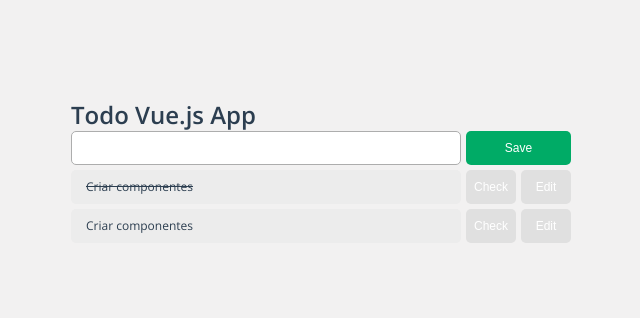
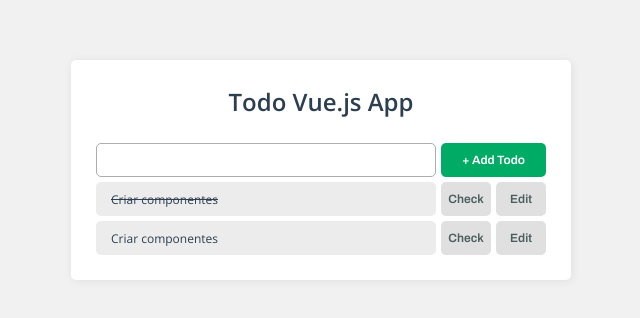
Before and after one commit to lucasdanielgeo/todo-app-vue, a Vue app: page / in a window 1280 px wide. Shown: the part 230-548 px from the top of the page, without its empty margins (319-959 px from the left). Built offline with nearby package versions, Linux system fonts and the light colour scheme.

Commit message:
feat: add some new styles

```diff
--- a/src/components/Button.vue
+++ b/src/components/Button.vue
@@ -26,8 +26,9 @@
   border-radius: 5px;
   cursor: pointer;
   font-size: 12px;
-  color: white;
+  font-family: Archivo;
   background-color: #e0e0e0;
-  font-weight: 500;
+  color: rgb(75, 94, 95);
+  font-weight: 600;
 }
 </style>
--- a/src/components/TodoApp.vue
+++ b/src/components/TodoApp.vue
@@ -55,9 +55,15 @@
   flex-direction: column;
   justify-content: center;
   width: 500px;
+  background-color: #ffffff;
+  padding: 25px;
+  box-shadow: 1px 1px 10px rgba(0, 0, 0, 0.075);
+  border-radius: 5px;
 }
 h1 {
   font-weight: 600;
+  margin-bottom: 25px;
+  text-align: center;
 }
 ul {
   list-style-type: none;
--- a/src/components/TodoInput.vue
+++ b/src/components/TodoInput.vue
@@ -1,7 +1,11 @@
 <template>
   <form class="input" @submit.prevent="handleSubmit">
     <input type="text" v-model="description" />
-    <Button name="Save" :size="105" style="background-color: #00ab66" />
+    <Button
+      name="+ Add Todo"
+      :size="105"
+      style="background-color: #00ab66; color: white"
+    />
   </form>
 </template>
 
```
